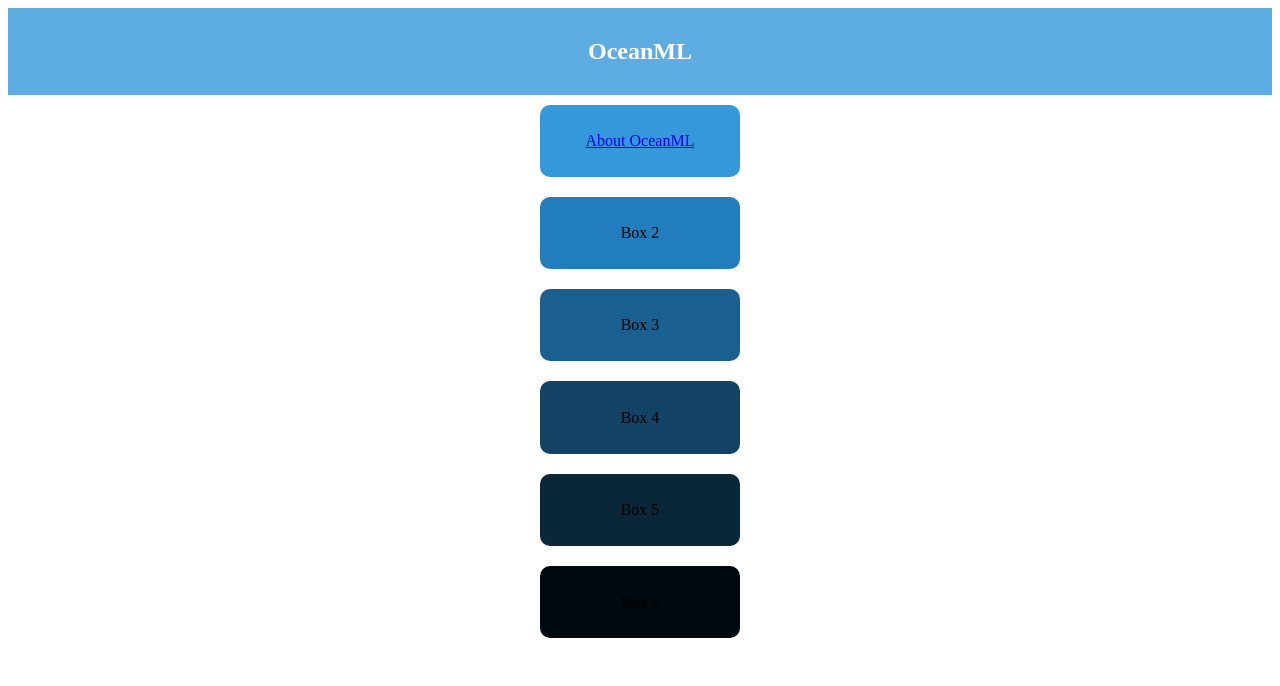
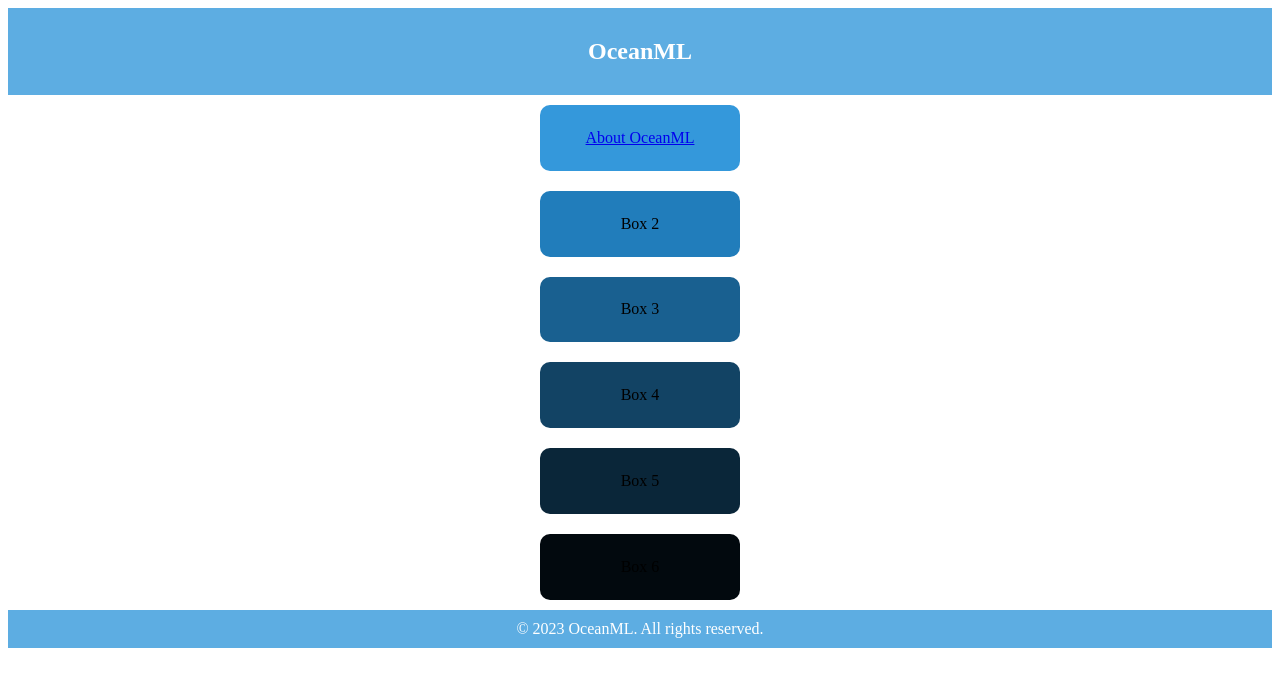
Before and after one commit to amircea03/oceanML, a React (Create React App) app in the folder oceanml/: page / in a window 1280 px wide. Shown: the top 686 px of the page. Built offline with nearby package versions, Linux system fonts and the light colour scheme.

Commit message:
footer style

```diff
--- a/oceanml/src/components/Dashboard/Dashboard.scss
+++ b/oceanml/src/components/Dashboard/Dashboard.scss
@@ -1,8 +1,6 @@
-// src/components/Dashboard/Dashboard.scss
-
 $main-color: #3498db;
 $dark-color: #2c3e50;
-$lighter-blue: #5dade2; // Adjust this color to be lighter than $main-color
+$lighter-blue: #5dade2;
 
 .dashboard-container {
     display: flex;
@@ -64,3 +62,15 @@ $lighter-blue: #5dade2; // Adjust this color to be lighter than $main-color
         }
     }
 }
+
+.footer {
+    background-color: $lighter-blue;
+    width: 100%;
+    padding: 10px 0;
+    text-align: center;
+
+    p {
+        color: white;
+        margin: 0;
+    }
+}
--- a/oceanml/src/components/Dashboard/Dashboard.tsx
+++ b/oceanml/src/components/Dashboard/Dashboard.tsx
@@ -1,7 +1,6 @@
 import React from 'react';
 import { Link } from 'react-router-dom';
 import './Dashboard.scss';
-
 
 const Dashboard: React.FC = () => {
   return (
@@ -17,6 +16,9 @@ const Dashboard: React.FC = () => {
       <div className="box box4">Box 4</div>
       <div className="box box5">Box 5</div>
       <div className="box box6">Box 6</div>
+      <div className="footer">
+        <p>&copy; 2023 OceanML. All rights reserved.</p>
+      </div>
     </div>
   );
 };
```
